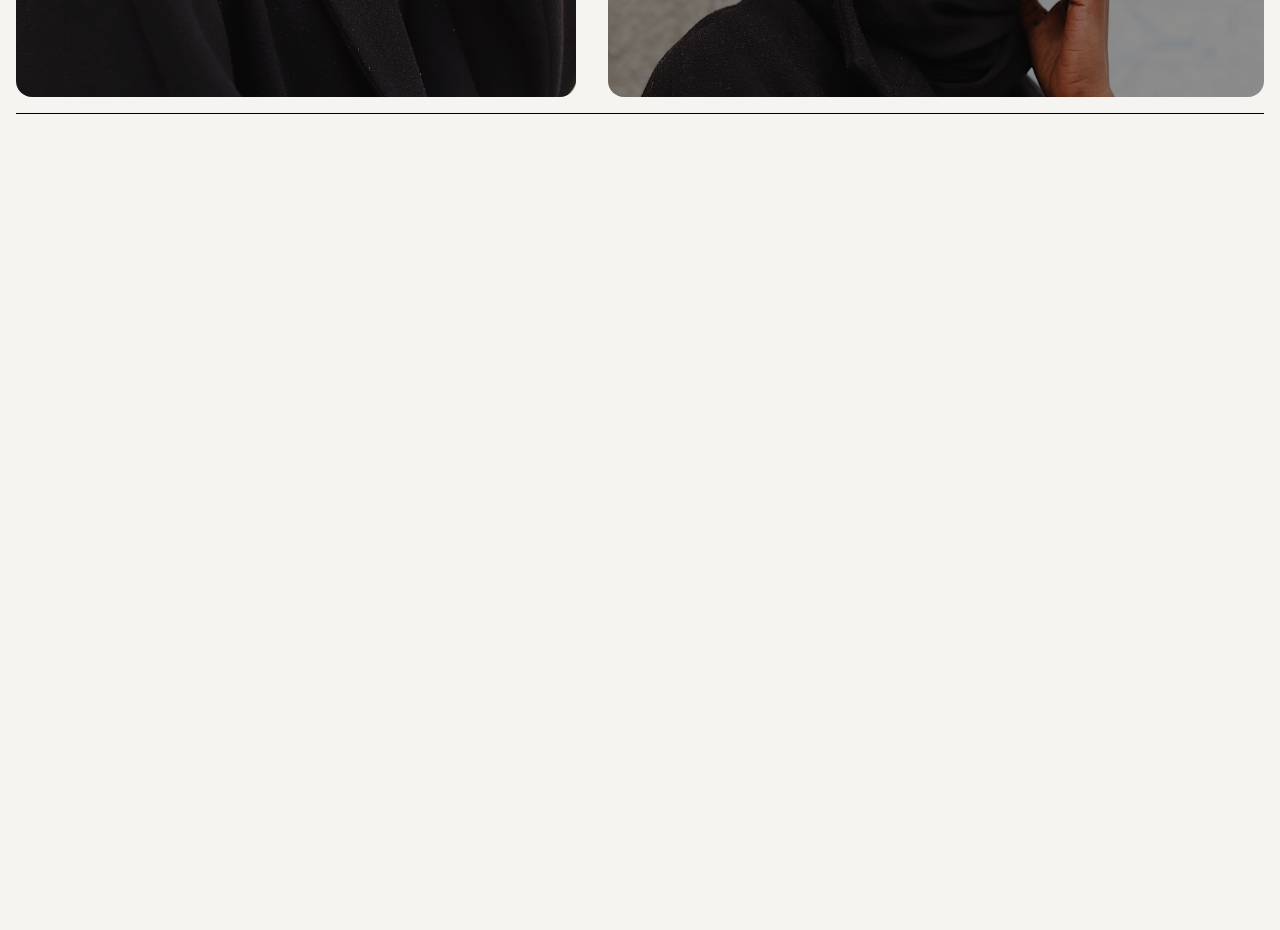
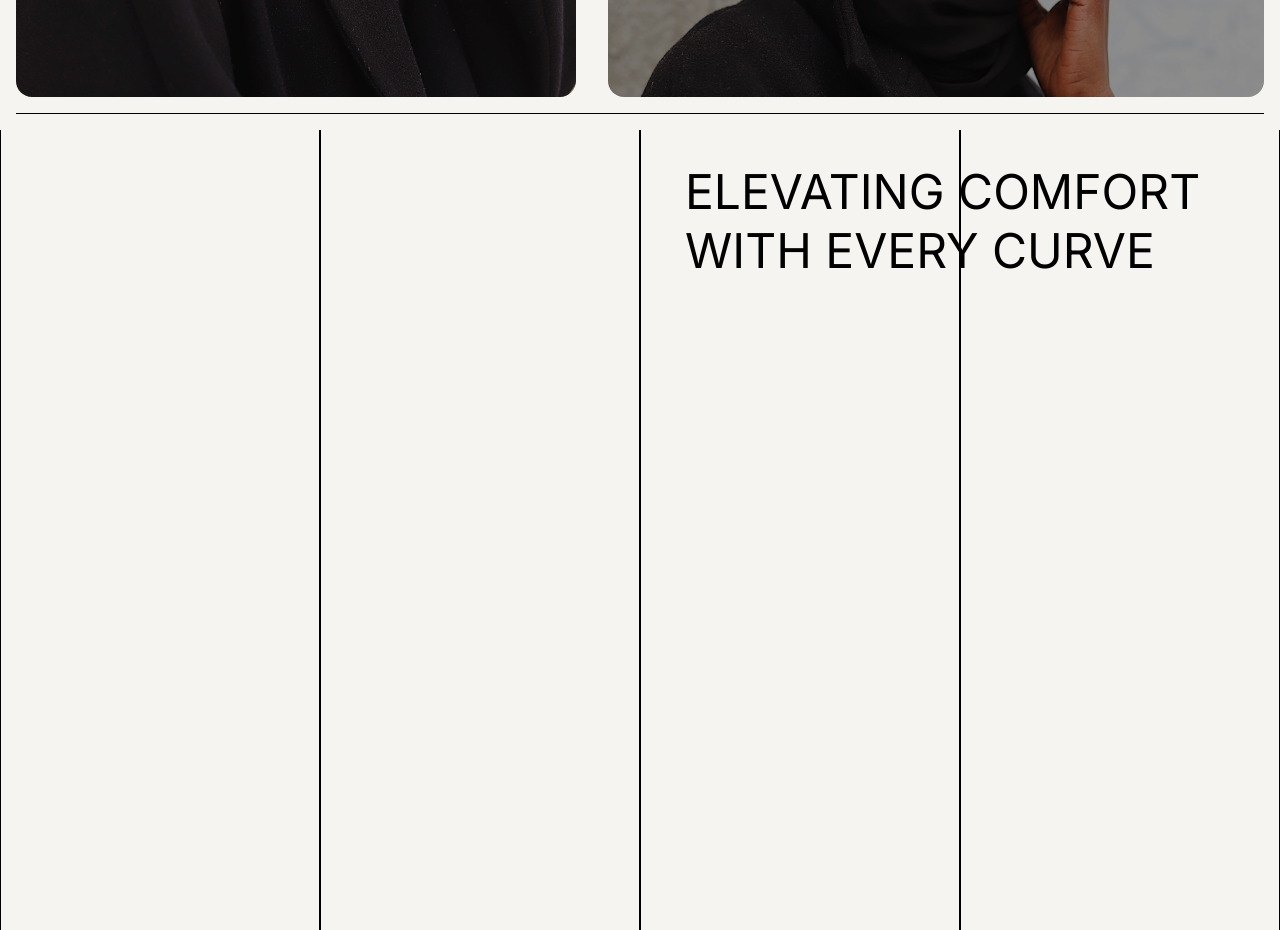
Before and after one commit to wx-it/shopIn, a React (Vite) app: page / in a window 1280 px wide. Shown: the part 760-1690 px from the top of the page. Before the commit the page ends 890 px from the top, so only its background shows below. Built offline with nearby package versions, Linux system fonts and the light colour scheme.

Commit message:
done with second section

```diff
--- a/src/App.jsx
+++ b/src/App.jsx
@@ -1,9 +1,11 @@
 import Header from "./sections/header/Header";
+import Seasons from "./sections/seasons/Seasons";
 
 function App() {
   return (
     <>
       <Header />
+      <Seasons />
     </>
   );
 }
--- a/src/sections/header/Header.jsx
+++ b/src/sections/header/Header.jsx
@@ -20,7 +20,7 @@ const Header = () => {
         <span
           // className="mobile"
           style={{
-            color: open ? "white" : "black",
+            color: open ? "#F5F4F0" : "black",
             fontSize: open ? "2rem" : "1.5rem",
             paddingLeft: open ? "1rem" : ".5rem",
             paddingTop: open ? "1rem" : ".5rem",
--- /dev/null
+++ b/src/sections/seasons/Seasons.jsx
@@ -0,0 +1,29 @@
+import "./seasons.css";
+
+const Seasons = () => {
+  return (
+    <section className="seasons">
+      <h2>ELEVATING COMFORT WITH EVERY CURVE</h2>
+      <div>
+        <div>
+          <img src="/images/model.jpg" alt="" />
+          <p>Winter</p>
+        </div>
+        <div>
+          <img src="/images/model.jpg" alt="" />
+          <p>Summer</p>
+        </div>
+        <div>
+          <img src="/images/model.jpg" alt="" />
+          <p>Fall</p>
+        </div>
+        <div>
+          <img src="/images/model.jpg" alt="" />
+          <p>Spring</p>
+        </div>
+      </div>
+    </section>
+  );
+};
+
+export default Seasons;
--- /dev/null
+++ b/src/sections/seasons/seasons.css
@@ -0,0 +1,94 @@
+.seasons {
+  width: 100vw;
+  height: 100vh;
+  display: flex;
+  flex-direction: column;
+  align-items: center;
+  justify-content: center;
+}
+
+.seasons h2 {
+  color: #000;
+  font-size: 2rem;
+  font-weight: 400;
+  margin: 0 1rem 1rem 1rem;
+}
+
+.seasons div > div {
+  position: relative;
+  height: 150px;
+  width: 100vw;
+  margin: 0;
+}
+
+.seasons div > div img {
+  width: 100%;
+  height: 100%;
+  object-fit: cover;
+  filter: brightness(65%);
+}
+
+.seasons div > div > p {
+  color: #F5F4F0;
+  font-size: 3rem;
+  font-weight: 400;
+  position: absolute;
+  bottom: 0.5rem;
+  left: 1rem;
+  margin: 0;
+}
+
+@media screen and (min-width: 800px) {
+  .seasons {
+    height: 100%;
+    width: 100%;
+    position: relative;
+  }
+
+  .seasons h2 {
+    position: absolute;
+    right: 0;
+    top: 2rem;
+    z-index: 2;
+    /* color: #fff; */
+    font-size: 3rem;
+    font-weight: 400;
+    width: 36.1875rem;
+  }
+
+  .seasons div {
+    display: flex;
+    align-items: center;
+    justify-content: center;
+    height: 100%;
+    width: 100%;
+  }
+
+  .seasons div > div {
+    height: 100vh;
+    overflow-y: hidden;
+    border-left: 1px black solid;
+    border-right: 1px black solid;
+    cursor: pointer;
+  }
+
+  .seasons div > div img {
+    height: 100%;
+    width: 100%;
+    transform: translateY(100%);
+  }
+
+  .seasons div > div:hover img {
+    transform: translateY(0%);
+    transition: all 0.8s ease;
+  }
+
+  .seasons div > div > p {
+    left: 0;
+    right: 0;
+    margin-left: auto;
+    margin-right: auto;
+    width: 175px;
+    text-align: center;
+  }
+}
```
